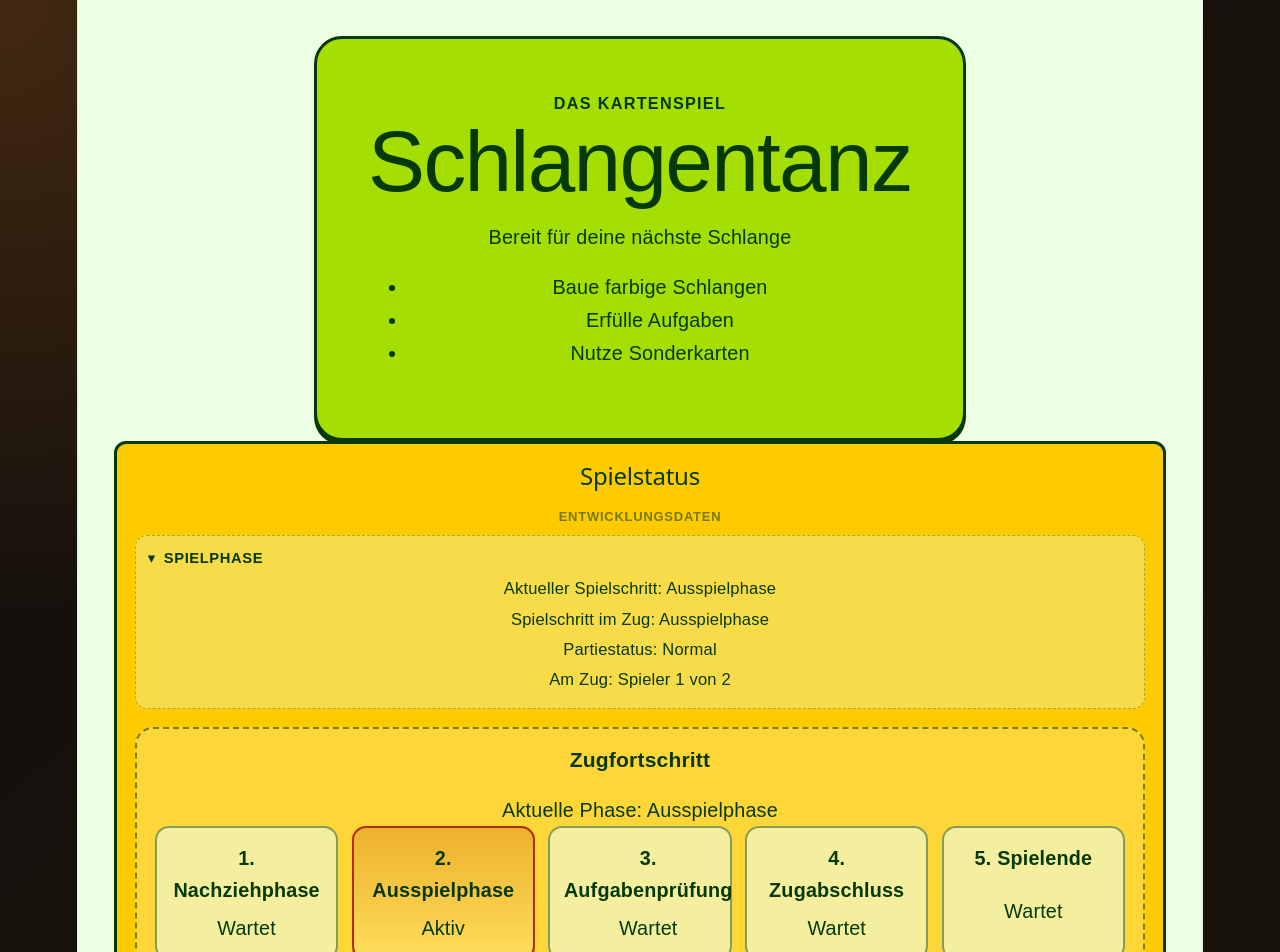
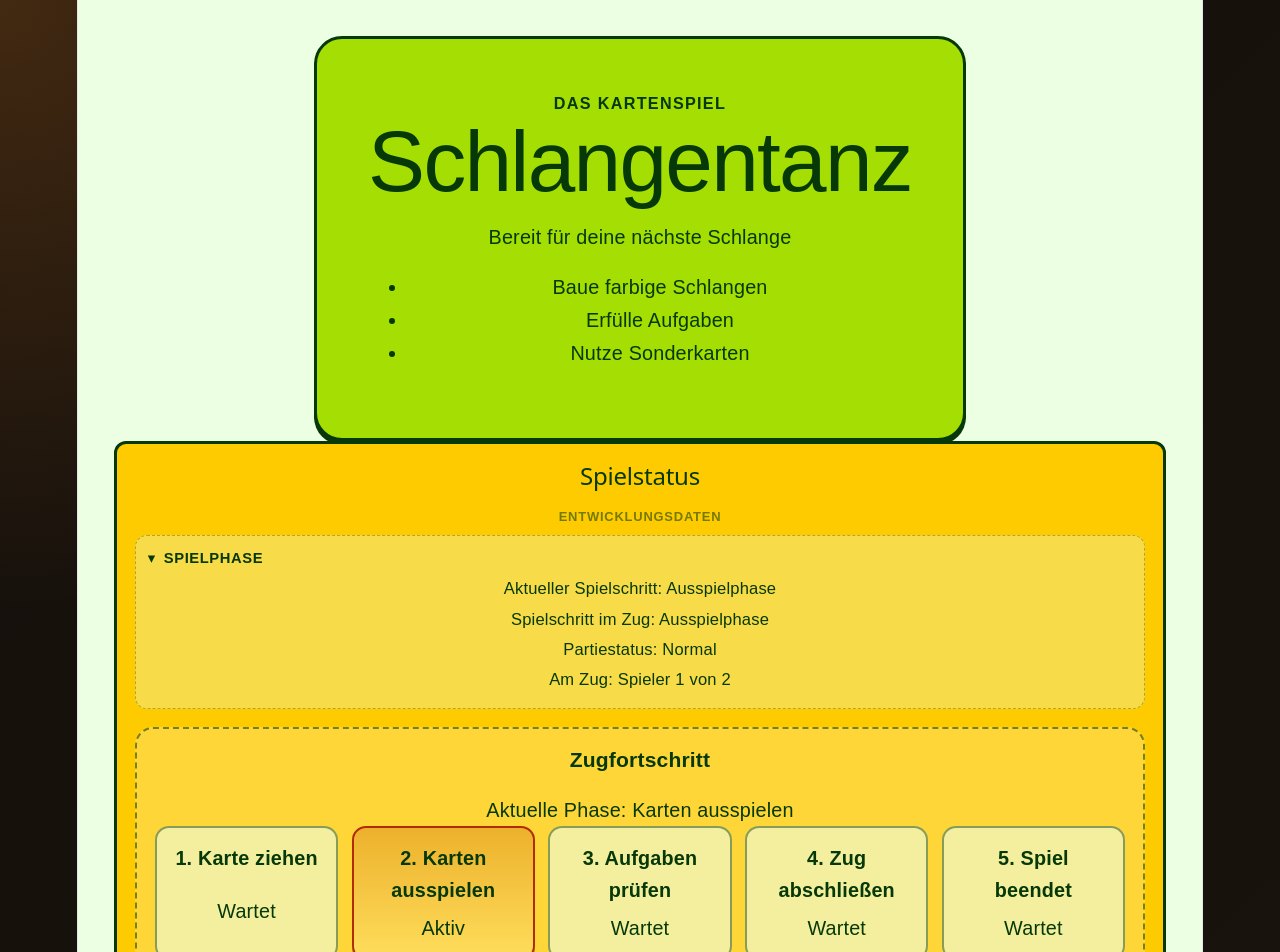
Before and after one commit to hanno79/schlangentanz-v2, a React (Vite) app: page / in a window 1280 px wide. Shown: the top 952 px of the page. Built offline with nearby package versions, Linux system fonts and the light colour scheme.

Commit message:
R133: Zugfortschritt spielerfreundlich benennen

```diff
--- a/src/components/Zugfortschritt.tsx
+++ b/src/components/Zugfortschritt.tsx
@@ -18,7 +18,18 @@ interface ZugfortschrittProps {
 }
 
 function zugphaseLabel(phase: Zugphase): string {
-  return phase === 'Aufgabenpruefung' ? 'Aufgabenprüfung' : phase
+  switch (phase) {
+    case 'Nachziehphase':
+      return 'Karte ziehen'
+    case 'Ausspielphase':
+      return 'Karten ausspielen'
+    case 'Aufgabenpruefung':
+      return 'Aufgaben prüfen'
+    case 'Zugabschluss':
+      return 'Zug abschließen'
+    case 'Spielende':
+      return 'Spiel beendet'
+  }
 }
 
 function Zugfortschritt({ zugphase }: ZugfortschrittProps) {
```
Also changed, not shown: 1 other file (tests, documents, lock files or other folders).
